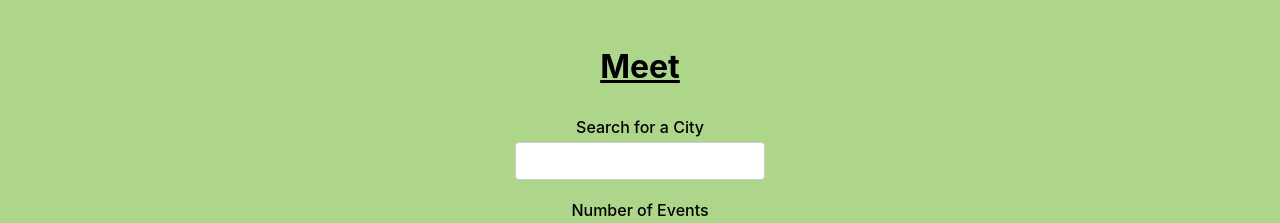
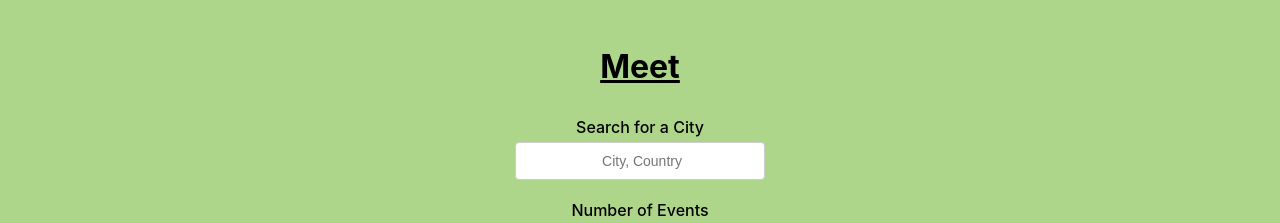
Before and after one commit to smmartin1/meet, a React (Create React App) app: page / in a window 1280 px wide. Shown: the top 223 px of the page. Built offline with nearby package versions, Linux system fonts and the light colour scheme.

Commit message:
Added placeholder

```diff
--- a/src/CitySearch.js
+++ b/src/CitySearch.js
@@ -34,6 +34,7 @@ class CitySearch extends Component {
           type="text"
           className="city"
           value={this.state.query}
+          placeholder="City, Country"
           onChange={this.handleInputChanged}
           onFocus={() => { this.setState({ showSuggestions: true }) }}
         />
```
